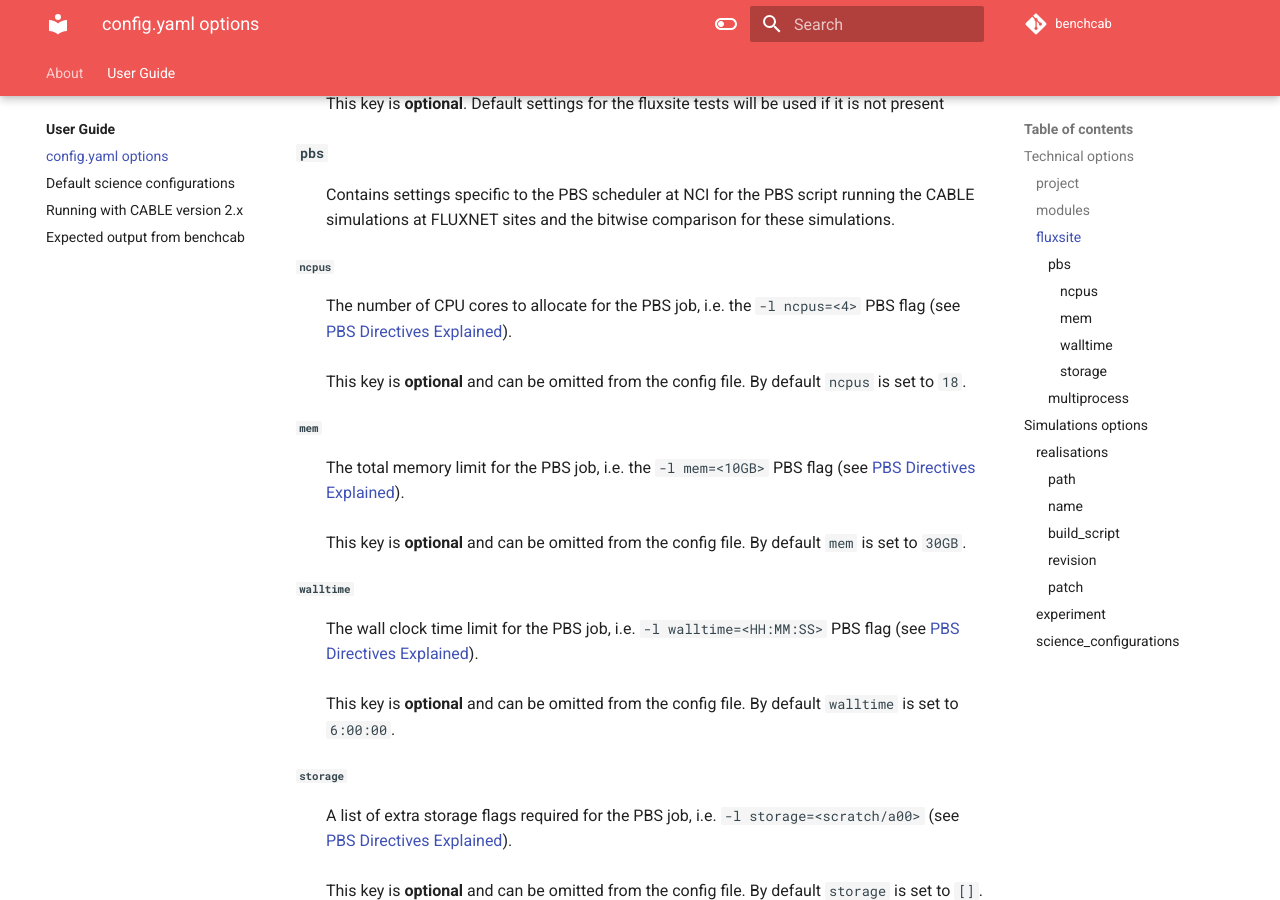
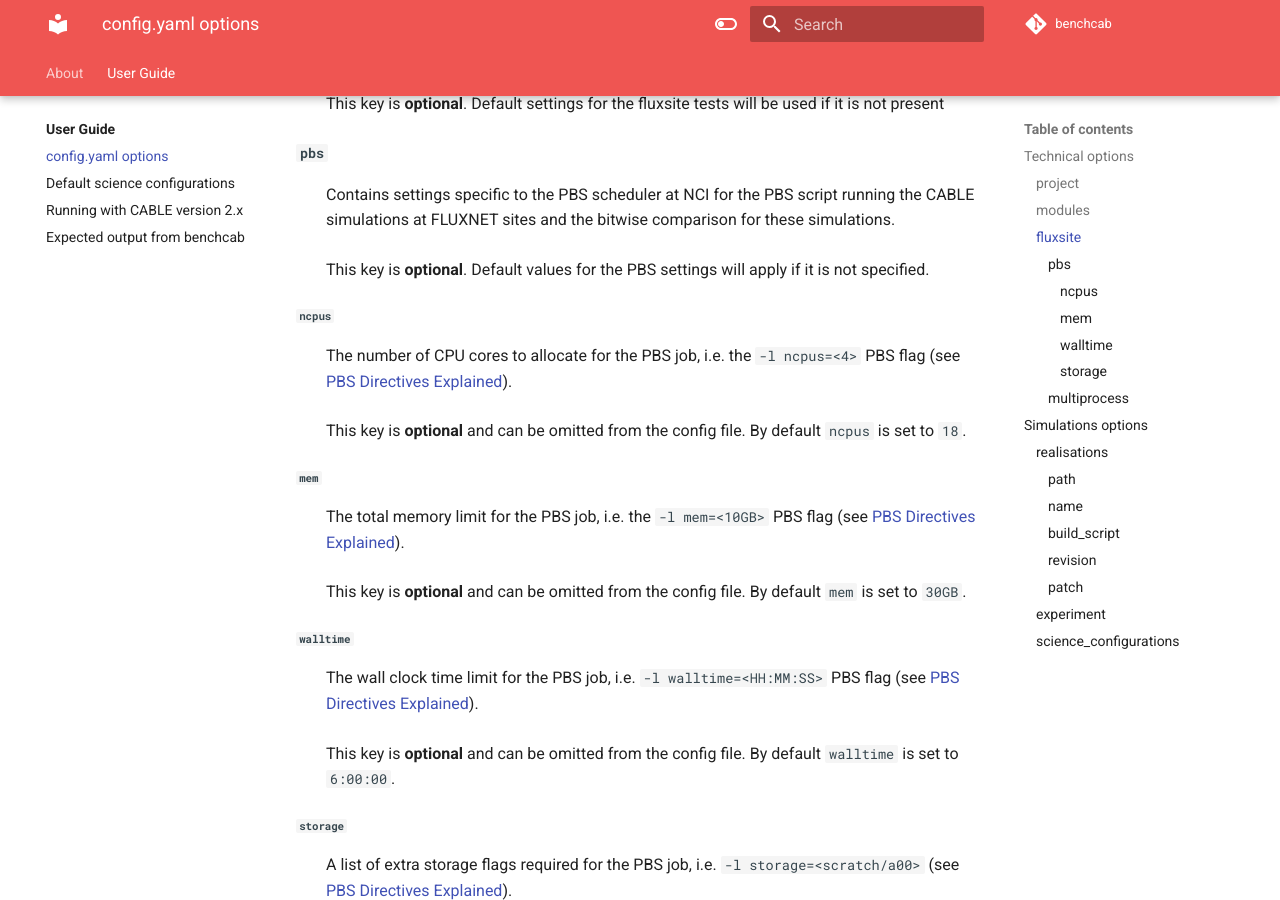
Before and after one commit to mdekauwe/CABLE_benchmarking, an MkDocs documentation site: the page built from docs/user_guide/config_options.md, in a window 1280 px wide and 900 px high, scrolled down 1019 px. Built offline with MkDocs 1.6.1 and Material for MkDocs 9.7.7, drawn with Linux system fonts in a browser that asks for light colours; comment, search, counter and statistics services are not loaded.

Commit message:
Update docs/user_guide/config_options.md
Co-authored-by: Claire Carouge <ccarouge@users.noreply.github.com>

```diff
--- a/docs/user_guide/config_options.md
+++ b/docs/user_guide/config_options.md
@@ -50,6 +50,7 @@ The different running modes of `benchcab` are solely dependent on the options us
 #### `pbs`
 
 : Contains settings specific to the PBS scheduler at NCI for the PBS script running the CABLE simulations at FLUXNET sites and the bitwise comparison for these simulations.
+: This key is **optional**. Default values for the PBS settings will apply if it is not specified.
 
 ##### `ncpus`
 
```
